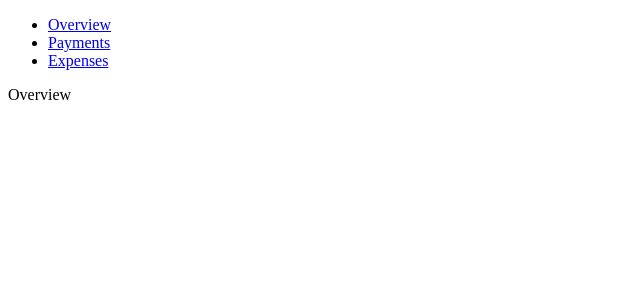
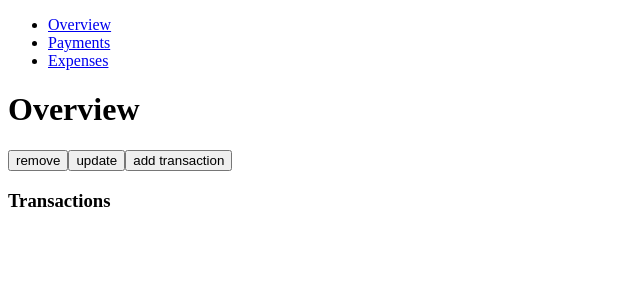
Before and after one commit to johnnyperdomo/money-tracker-react, a React (Vite) app: page / in a window 1280 px wide. Shown: the top 300 px of the page, without its empty margins (0-640 px from the left). Built offline with nearby package versions, Linux system fonts and the light colour scheme.

Commit message:
setup zustand store actions

```diff
--- a/src/pages/Overview.tsx
+++ b/src/pages/Overview.tsx
@@ -1,3 +1,48 @@
+import transactionStore from "../state/store";
+import { Transaction } from "../types/Transaction";
+
 export function Overview() {
-    return <>Overview</>;
+    const store = transactionStore();
+
+    function addTransaction() {
+        const newTransaction: Transaction = {
+            itemName: "pogostick ",
+            id: crypto.randomUUID(),
+            date: Date.now().toString(),
+            price: 14,
+            type: "expense",
+        };
+
+        store.addTransaction(newTransaction);
+        console.log(store.transactions);
+    }
+
+    function updateTransaction() {
+        //TODO: get already properties that are there
+        const newTransaction: Transaction = {
+            itemName: "service repair",
+            id: crypto.randomUUID(), //TODO: get already id
+            date: Date.now().toString(),
+            price: 1443,
+            type: "payment",
+        };
+
+        store.updateTransaction("3", newTransaction);
+    }
+
+    return (
+        <>
+            <h1>Overview</h1>
+
+            <button onClick={() => store.removeTransaction("123")}>remove</button>
+            <button onClick={() => updateTransaction()}>update</button>
+            <button onClick={() => addTransaction()}>add transaction</button>
+
+            <h3>Transactions</h3>
+
+            {store.transactions.map((i) => {
+                return <div key={i.id}>{i.itemName}</div>;
+            })}
+        </>
+    );
 }
--- /dev/null
+++ b/src/state/store.ts
@@ -0,0 +1,105 @@
+import create from "zustand";
+import { Transaction } from "../types/Transaction";
+
+const addTransaction = (transactions: Transaction[], transaction: Transaction): Transaction[] => [
+    ...transactions,
+    transaction,
+];
+
+const removeTransaction = (transactions: Transaction[], id: string): Transaction[] =>
+    transactions.filter((trans) => trans.id !== id);
+
+function updateTransaction(transactions: Transaction[], id: string, transaction: Transaction) {
+    // const findIndex = transactions.findIndex((obj) => obj.id === id);
+
+    const newArr = transactions.map((obj) => {
+        if (obj.id === id) {
+            return {
+                ...obj,
+                itemName: transaction.itemName,
+                price: transaction.price,
+                type: transaction.type,
+            };
+        }
+
+        return obj;
+    });
+
+    console.log(newArr);
+
+    return newArr;
+}
+
+////////
+
+type TransactionStore = {
+    transactions: Transaction[];
+    //
+    // loadAllTransactions: (Transaction: Transaction[]) => void; //load all transactions in overview
+    // // loadSingleTransaction: (id: string) => void; //load single transaction in view/edit
+    // // loadFilteredTransactionsByType: (type: TransactionType) => void; //load transactions by type, expense or paymen
+    //
+    removeTransaction: (id: string) => void; //remove transaction
+    //
+    updateTransaction: (id: string, transaction: Transaction) => void; //update transaction
+    //
+    addTransaction: (transaction: Transaction) => void;
+};
+
+const useTransactionStore = create<TransactionStore>()((set) => ({
+    transactions: [],
+    // loadAllTransactions(transactions: Transaction[]) {
+    //     console.log("load all transactions", transactions);
+
+    //     set((state) => ({
+    //         ...state,
+    //         transactions: transactions,
+    //     }));
+    // },
+    // loadSingleTransaction(id: string) {
+    //     console.log("load single transaction", id);
+    //     useLocalStorage;
+    //     set((state) => ({
+    //         ...state,
+    //         transactions: [],
+    //     }));
+    // },
+    // loadFilteredTransactionsByType(type: TransactionType) {
+    //     //load
+    //     console.log("load filtered transaction", type);
+
+    //     set((state) => ({
+    //         ...state,
+    //         transactions: [],
+    //     }));
+    // },
+    removeTransaction(id: string) {
+        console.log("remove", id);
+
+        //remove
+        set((state) => ({
+            ...state,
+            transactions: removeTransaction(state.transactions, id),
+        }));
+    },
+    addTransaction(transaction: Transaction) {
+        //add - hook
+        console.log("add transaction in store", transaction);
+        // addTransaction(state.transactions, transaction)
+        set((state) => ({
+            ...state,
+            transactions: addTransaction(state.transactions, transaction),
+        }));
+    },
+    updateTransaction(id: string, transaction: Transaction) {
+        console.log("update", id, transaction);
+
+        //update - hook
+        set((state) => ({
+            ...state,
+            transactions: updateTransaction(state.transactions, id, transaction),
+        }));
+    },
+}));
+
+export default useTransactionStore;
--- /dev/null
+++ b/src/types/Transaction.ts
@@ -0,0 +1,9 @@
+import { TransactionType } from "./TransactionType";
+
+export type Transaction = {
+    itemName: string;
+    price: number;
+    type: TransactionType;
+    id: string;
+    date: string; //Date().now to string
+};
--- /dev/null
+++ b/src/types/TransactionType.ts
@@ -0,0 +1 @@
+export type TransactionType = "payment" | "expense";
```
Also changed, not shown: package.json (+6 -1 lines), src/hooks/filterHook.ts (added), 1 other file (tests, documents, lock files or other folders).
